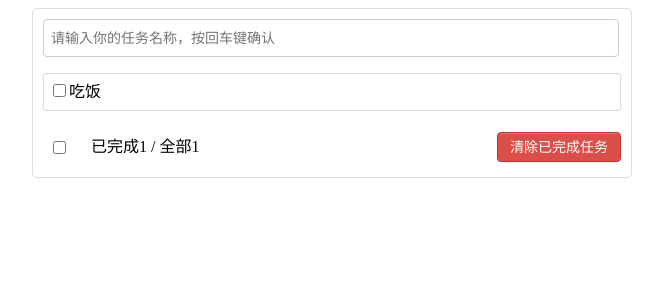
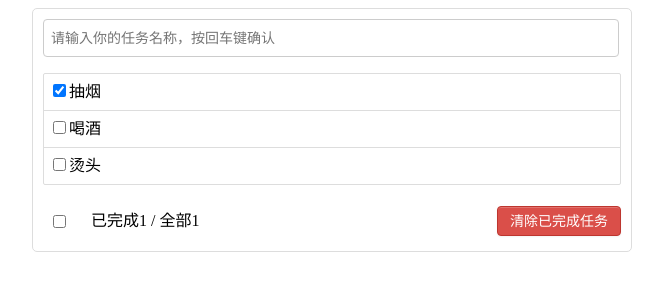
Before and after one commit to LFNHHHHH/todolist, a Vue app: page / in a window 1280 px wide. Shown: the top 300 px of the page, without its empty margins (308-971 px from the left). Built offline with nearby package versions, Linux system fonts and the light colour scheme.

Commit message:
任务渲染、添加任务

```diff
--- a/src/App.vue
+++ b/src/App.vue
@@ -2,8 +2,8 @@
   <div id="root">
     <div class="todo-container">
       <div class="todo-wrap">
-        <MyHeader />
-        <MyList />
+        <MyHeader :addTodo="addTodo" />
+        <MyList :todos="todos" />
         <MyFooter />
       </div>
     </div>
@@ -19,9 +19,19 @@ export default {
   name: "App",
   components: { MyHeader, MyList, MyFooter },
   data() {
-    return {};
+    return {
+      todos: [
+        { id: "001", title: "抽烟", done: true },
+        { id: "002", title: "喝酒", done: false },
+        { id: "003", title: "烫头", done: false },
+      ],
+    };
   },
-  methods: {},
+  methods: {
+    addTodo(todo) { // 获取子组件数据
+      this.todos.unshift(todo)
+    }
+  },
 };
 </script>
 
--- a/src/components/MyHeader.vue
+++ b/src/components/MyHeader.vue
@@ -1,6 +1,6 @@
 <template>
   <div class="todo-header">
-    <input type="text" placeholder="请输入你的任务名称，按回车键确认" />
+    <input type="text" placeholder="请输入你的任务名称，按回车键确认" v-model.trim="title" @keyup.enter="add" />
   </div>
 </template>
 
@@ -8,9 +8,23 @@
 export default {
   name: "MyHeader",
   data() {
-    return {};
+    return {
+        title: ''
+    };
   },
-  methods: {},
+  props: ['addTodo'],
+  methods: {
+    add() { // 添加任务
+        if (!this.title) {
+            return alert('任务名称不能为空!')
+        }
+
+        let item = {id: Date.now(), title: this.title, done: false}
+        // 把数据传给 父组件
+        this.addTodo(item)
+        this.title = ''
+    }
+  },
 };
 </script>
 
--- a/src/components/MyItem.vue
+++ b/src/components/MyItem.vue
@@ -1,8 +1,8 @@
 <template>
   <li>
     <label>
-      <input type="checkbox" />
-      <span>吃饭</span>
+      <input type="checkbox" :checked='todo.done' />
+      <span>{{ todo.title }}</span>
     </label>
     <button class="btn btn-danger">删除</button>
   </li>
@@ -11,6 +11,7 @@
 <script>
 export default {
   name: "MyItem",
+  props: ['todo'],
   methods: {},
 };
 </script>
--- a/src/components/MyList.vue
+++ b/src/components/MyList.vue
@@ -1,6 +1,6 @@
 <template>
   <ul class="todo-main">
-    <MyItem />
+    <MyItem v-for="todoObj in todos" :key="todoObj.id" :todo="todoObj" />
   </ul>
 </template>
 
@@ -10,6 +10,7 @@ import MyItem from "./MyItem";
 export default {
   name: "MyList",
   components: { MyItem },
+  props: ['todos']
 };
 </script>
 
```
